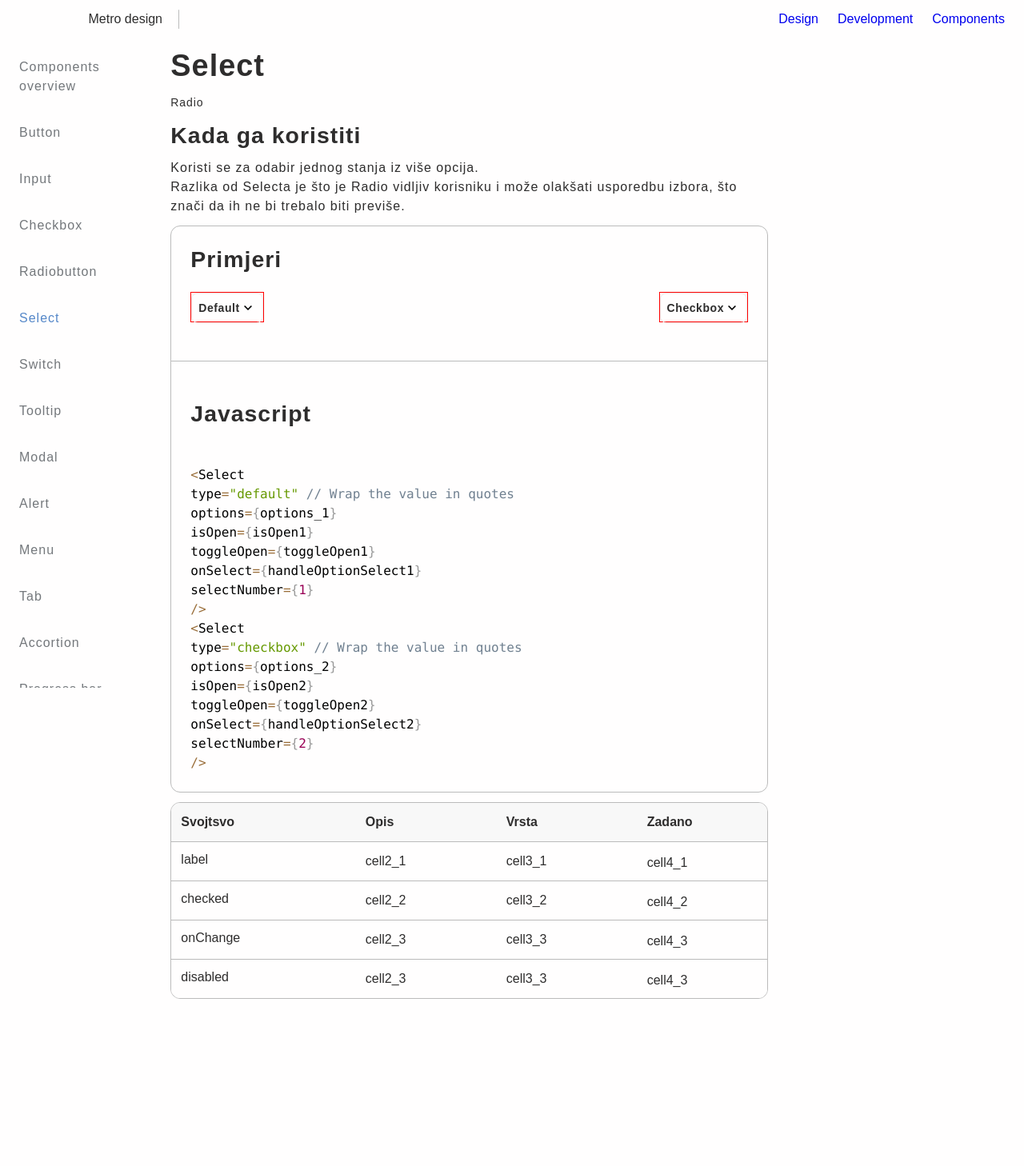
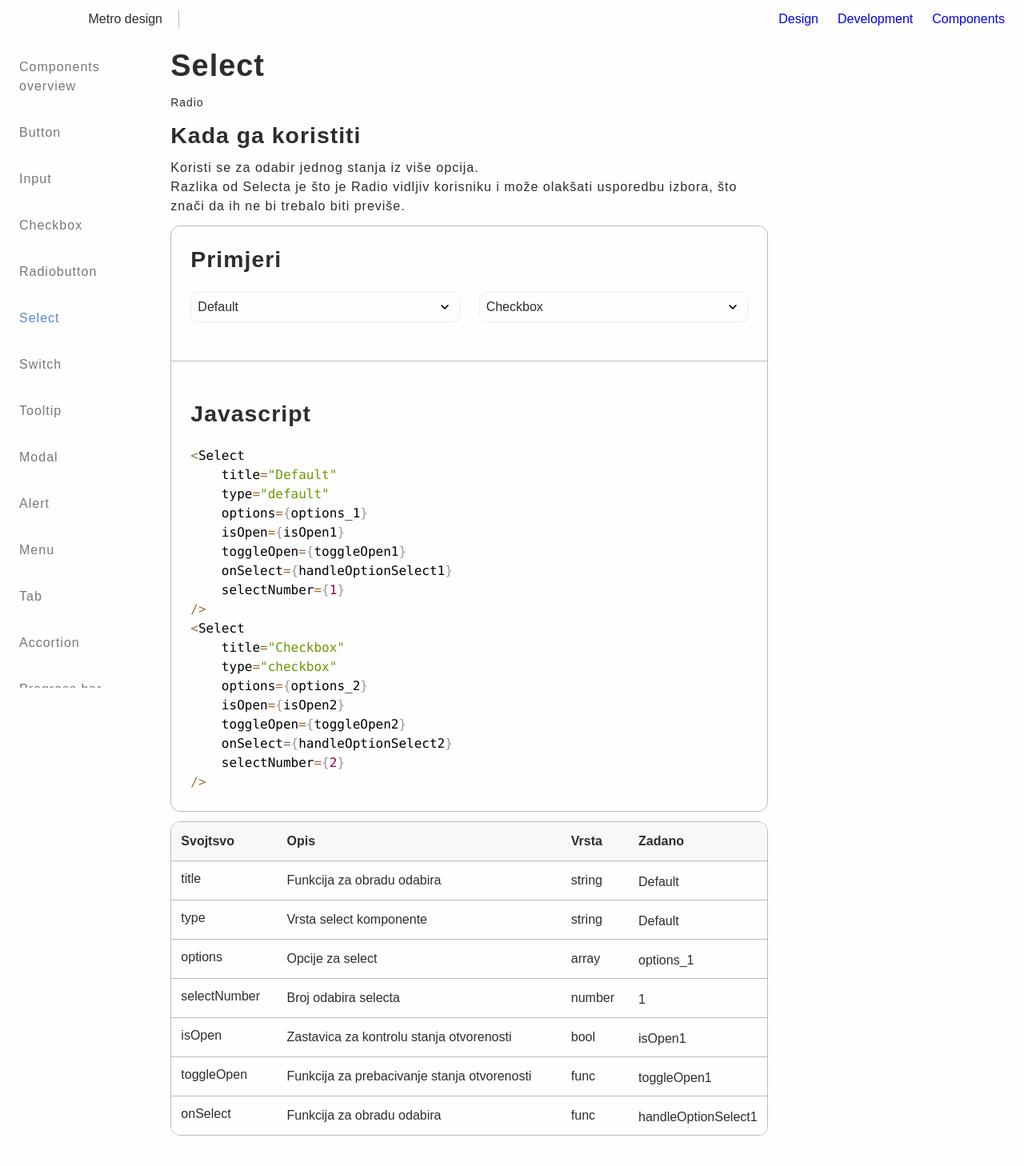
Before and after one commit to ArneoMV/ui-library-dip, a React (Create React App) app: page /select in a window 1280 px wide. Shown: the top 1458 px of the page at 80% size. Before the commit the page ends 1339 px from the top, so only its background shows below. Built offline with nearby package versions, Linux system fonts and the light colour scheme.

Commit message:
added select component and updated table with component features for other components.

```diff
--- a/src/components/pages/ButtonPage.jsx
+++ b/src/components/pages/ButtonPage.jsx
@@ -2,9 +2,15 @@ import React from "react";
 import Button from '../system/Button';
 import Prism from "prismjs";
 import "../../styles/prism.css";
-// import '../../styles/scss/system/_pageStructure.scss';
+import Table from '../system/Table';
 
 const ButtonPage = () => {
+
+    const data = [
+        { cell1: 'type', cell2: 'Vrsta tipke', cell3: 'string', cell4: 'default' },
+        { cell1: 'children', cell2: 'Sadržaj unutar tipke', cell3: 'node', cell4: '-' },
+        { cell1: 'disabled', cell2: 'Zastavica za onemogućavanje tipke', cell3: 'bool', cell4: 'false' },
+    ];
   return (
     <div className="page-structure">
         <h2>Gumb</h2>
@@ -97,6 +103,9 @@ Button type="secondary">Normal</Button>
 `}</code></pre>
             </div>
         </div>
+
+         {/* Table   */}
+         <Table data={data} />
     </div>
   );
 };
--- a/src/components/pages/CheckboxPage.jsx
+++ b/src/components/pages/CheckboxPage.jsx
@@ -14,10 +14,10 @@ const CheckboxPage = () => {
       setIsChecked(event.target.checked);
     };
     const data = [
-        { cell1: 'label', cell2: 'cell2_1', cell3: 'cell3_1', cell4: 'cell4_1' },
-        { cell1: 'checked', cell2: 'cell2_2', cell3: 'cell3_2', cell4: 'cell4_2' },
-        { cell1: 'onChange', cell2: 'cell2_3', cell3: 'cell3_3', cell4: 'cell4_3' },
-        { cell1: 'disabled', cell2: 'cell2_3', cell3: 'cell3_3', cell4: 'cell4_3' },
+        { cell1: 'label', cell2: 'Label for the checkbox', cell3: 'string', cell4: '-' },
+        { cell1: 'checked', cell2: 'Indicates whether checkbox is checked', cell3: 'boolean', cell4: 'false' },
+        { cell1: 'onChange', cell2: 'Callback function for checkbox change', cell3: 'function', cell4: '-' },
+        { cell1: 'disabled', cell2: 'Disables the checkbox', cell3: 'boolean', cell4: 'false' },
     ];
 
     return (
@@ -81,5 +81,3 @@ const CheckboxPage = () => {
 };
 
 export default CheckboxPage;
-
-{/* <p>{isChecked ? 'Checked' : 'Unchecked'}</p> */}
--- a/src/components/pages/InputPage.jsx
+++ b/src/components/pages/InputPage.jsx
@@ -2,8 +2,18 @@ import React from "react";
 import Input from '../system/Input';
 import Prism from "prismjs";
 import "../../styles/prism.css";
+import Table from '../system/Table';
 
 const InputPage = () => {
+
+    const data = [
+        { cell1: 'label', cell2: 'Label for the input field', cell3: 'string', cell4: '-' },
+        { cell1: 'placeholder', cell2: 'Placeholder text for the input field', cell3: 'string', cell4: '-' },
+        { cell1: 'type', cell2: 'Type of the input field', cell3: 'string', cell4: 'text' },
+        { cell1: 'success', cell2: 'Indicates a successful input', cell3: 'bool', cell4: 'false' },
+        { cell1: 'error', cell2: 'Error message for invalid input', cell3: 'string', cell4: '-' },
+        { cell1: 'disabled', cell2: 'Disables the input field', cell3: 'bool', cell4: 'false' },
+    ];
   return (
     <div className="page-structure">
         <h2>Unos</h2>
@@ -43,7 +53,10 @@ const InputPage = () => {
 
             </div>
         </div>
-        </div>
+
+        {/* Table   */}
+        <Table data={data} />
+    </div>
   );
 };
 
--- a/src/components/pages/RadiobuttonPage.jsx
+++ b/src/components/pages/RadiobuttonPage.jsx
@@ -14,10 +14,12 @@ const RadiobuttonPage = () => {
       setSelectedValue(value);
     };
     const data = [
-        { cell1: 'label', cell2: 'cell2_1', cell3: 'cell3_1', cell4: 'cell4_1' },
-        { cell1: 'checked', cell2: 'cell2_2', cell3: 'cell3_2', cell4: 'cell4_2' },
-        { cell1: 'onChange', cell2: 'cell2_3', cell3: 'cell3_3', cell4: 'cell4_3' },
-        { cell1: 'disabled', cell2: 'cell2_3', cell3: 'cell3_3', cell4: 'cell4_3' },
+        { cell1: 'label', cell2: 'Label for the input field', cell3: 'string', cell4: '-' },
+        { cell1: 'placeholder', cell2: 'Placeholder text for the input field', cell3: 'string', cell4: '-' },
+        { cell1: 'type', cell2: 'Type of the input field', cell3: 'string', cell4: 'text' },
+        { cell1: 'success', cell2: 'Indicates a successful input', cell3: 'bool', cell4: 'false' },
+        { cell1: 'error', cell2: 'Error message for invalid input', cell3: 'string', cell4: '-' },
+        { cell1: 'disabled', cell2: 'Disables the input field', cell3: 'bool', cell4: 'false' },
     ];
 
     return (
--- a/src/components/pages/SelectPage.jsx
+++ b/src/components/pages/SelectPage.jsx
@@ -34,10 +34,14 @@ const SelectPage = () => {
 
     // Table data
     const data = [
-        { cell1: 'label', cell2: 'cell2_1', cell3: 'cell3_1', cell4: 'cell4_1' },
-        { cell1: 'checked', cell2: 'cell2_2', cell3: 'cell3_2', cell4: 'cell4_2' },
-        { cell1: 'onChange', cell2: 'cell2_3', cell3: 'cell3_3', cell4: 'cell4_3' },
-        { cell1: 'disabled', cell2: 'cell2_3', cell3: 'cell3_3', cell4: 'cell4_3' },
+        { cell1: 'title', cell2: 'Funkcija za obradu odabira', cell3: 'string', cell4: 'Default' },
+        { cell1: 'type', cell2: 'Vrsta select komponente', cell3: 'string', cell4: 'Default' },
+        { cell1: 'options', cell2: 'Opcije za select', cell3: 'array', cell4: 'options_1' },
+        { cell1: 'selectNumber', cell2: 'Broj odabira selecta', cell3: 'number', cell4: '1' },
+        { cell1: 'isOpen', cell2: 'Zastavica za kontrolu stanja otvorenosti', cell3: 'bool', cell4: 'isOpen1' },
+        { cell1: 'toggleOpen', cell2: 'Funkcija za prebacivanje stanja otvorenosti', cell3: 'func', cell4: 'toggleOpen1' },
+        { cell1: 'onSelect', cell2: '	Funkcija za obradu odabira', cell3: 'func', cell4: 'handleOptionSelect1' },
+
     ];
 
     return (
@@ -56,22 +60,22 @@ const SelectPage = () => {
                     <h3>Primjeri</h3>
                     <div className="row">
                     <Select
+                        title="Default"
                         type="default"
                         options={options_1}
                         isOpen={isOpen1}
                         toggleOpen={toggleOpen1}
                         onSelect={handleOptionSelect1}
                         selectNumber={1}
-                        title="Default"
                     />
                      <Select
+                        title="Checkbox"
                         type="checkbox"
                         options={options_2}
                         isOpen={isOpen2}
                         toggleOpen={toggleOpen2}
                         onSelect={handleOptionSelect2}
                         selectNumber={2}
-                        title="Checkbox"
                     />
                     </div>
                 </div>
@@ -81,9 +85,9 @@ const SelectPage = () => {
                 <div className="padding">
                     <h3>Javascript</h3>
                     <pre className="language-javascript"><code>{`
-
 <Select
-type="default" // Wrap the value in quotes
+    title="Default"
+    type="default"
     options={options_1}
     isOpen={isOpen1}
     toggleOpen={toggleOpen1}
@@ -91,7 +95,8 @@ onSelect={handleOptionSelect1}
     selectNumber={1}
 />
 <Select
-type="checkbox" // Wrap the value in quotes
+    title="Checkbox"
+    type="checkbox"
     options={options_2}
     isOpen={isOpen2}
     toggleOpen={toggleOpen2}
--- a/src/components/system/Select.jsx
+++ b/src/components/system/Select.jsx
@@ -53,12 +53,12 @@ const Select = ({ type, options, selectNumber, isOpen, toggleOpen, onSelect, tit
           </>
         )}
         {type === 'link' && (
-          <a href={option.link} className="option-label">
+          <a href={option.link} className="option-label link">
             {option.label}
           </a>
         )}
         {type !== 'checkbox' && type !== 'link' && (
-          <p className="option-label">{option.label}</p>
+          <a className="link">{option.label}</a>
         )}
       </div>
     ))}
--- a/src/styles/scss/system/_select.scss
+++ b/src/styles/scss/system/_select.scss
@@ -1,12 +1,14 @@
 @use '../abstract/color' as *;
 @use '../base/variable' as *;
+
+
 
 .select {
   position: relative;
   display: flex;
   flex-direction: column;
-  height: 38px; /* Set the height of the select */
-  border: 1px solid red;
+  height: 38px;
+  width: 100%;
   gap: 6px;
 
   .select-header {
@@ -21,21 +23,10 @@
     cursor: pointer;
 
     .select-label {
-      font-family: 'Sofia Sans', sans-serif;
-      font-size: 14px;
-      line-height: 18px;
-      letter-spacing: 0.04em;
-      font-weight: 600; // SemiBold
-
         white-space: nowrap;
         overflow: hidden;
         text-overflow: ellipsis;
         min-width: 0; /* Add this line to allow text to wrap */
-    }
-
-    &.open {
-      border-bottom-right-radius: 0;
-      border-bottom-left-radius: 0;
     }
 
     .select-arrow {
@@ -55,10 +46,15 @@
     }
   }
 
+  &.open {
+    border-bottom-right-radius: 0;
+    border-bottom-left-radius: 0;
+  }
   .select-options {
     z-index: 10;
     background-color: $neutral-100;
     border: 1px solid $neutral-300;
+    box-shadow: $shadow-sm;
     border-top: none;
     border-bottom-right-radius: $base-border-radius-sm;
     border-bottom-left-radius: $base-border-radius-sm;
@@ -70,39 +66,57 @@
         flex-wrap: nowrap;
         cursor: pointer;
         gap: 24px;
-
+        justify-content: space-between;
         .option-label {
             color: black;
         }
-
+        .link {
+            color: $neutral-600;
+            text-decoration: none;
+        }
         &:hover {
             background-color: $neutral-200;
+            .link {
+                color: $primary-600;
+            }
         }
 
         &.selected {
-        background-color: $primary-200;
             color: $neutral-600;
+            .link {
+                color: $primary-500;
             }
+            p {
+                color: $primary-500;
             }
-
-    .select-checkbox-icon {
-      display: flex;
-      align-items: center;
-      justify-content: center;
-      width: 20px;
-      height: 20px;
-      border: 1px solid $neutral-300;
-      border-radius: 50%;
-      cursor: pointer;
-      transition: background-color 0.3s ease-in-out;
-
-      &.checked {
-        background-color: $primary-200;
-
+            &.checkbox {
                 .option-icon {
                     filter: invert(1) brightness(1.5);
                 }
             }
         }
     }
+
+    .select-checkbox-icon {
+      width: 20px;
+      height: 20px;
+      cursor: pointer;
+      transition: background-color 0.3s ease-in-out;
+      &.checked {
+        .option-icon {
+            filter: invert(41%) sepia(62%) saturate(4064%) hue-rotate(142deg) brightness(89%) contrast(89%);
+            fill: $success-400;
         }
+      }
+    }
+  }
+}
+
+
+.link, .option-label {
+    font-family: 'Sofia Sans', sans-serif;
+    font-size: 14px;
+    line-height: 18px;
+    letter-spacing: 0.04em;
+    font-weight: 600; // SemiBold
+}
```
Also changed, not shown: src/image/icon/check.svg. Lines whose indentation alone changed are shown as unchanged.
